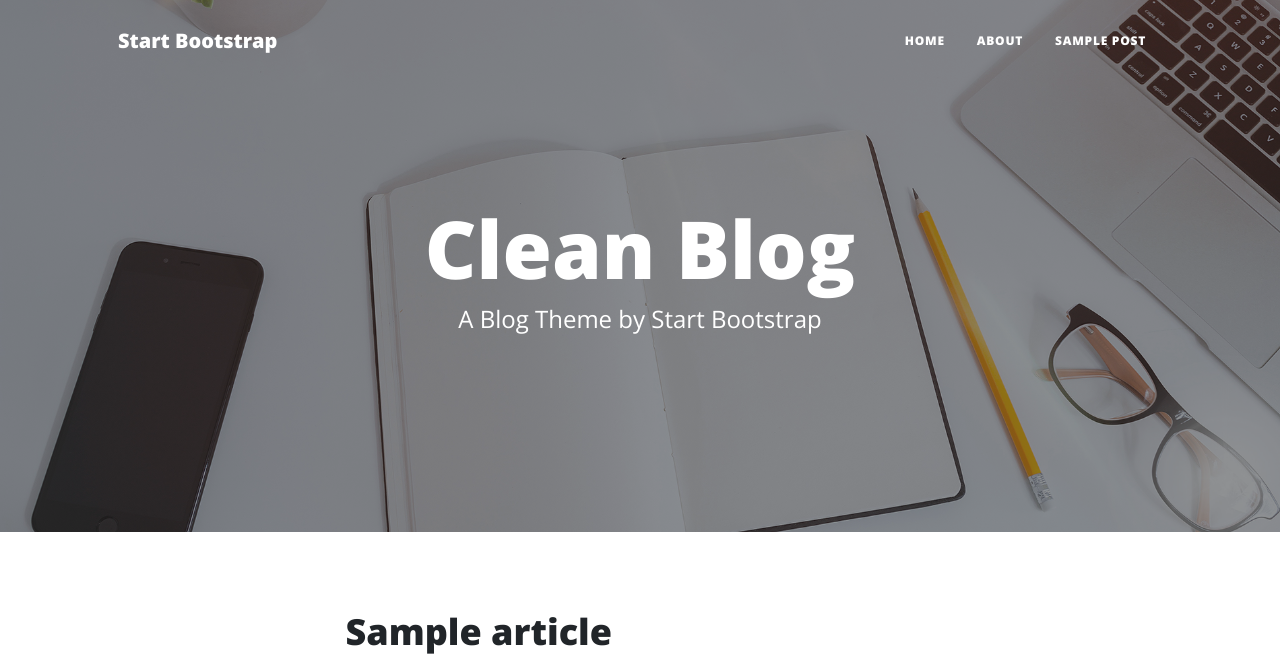
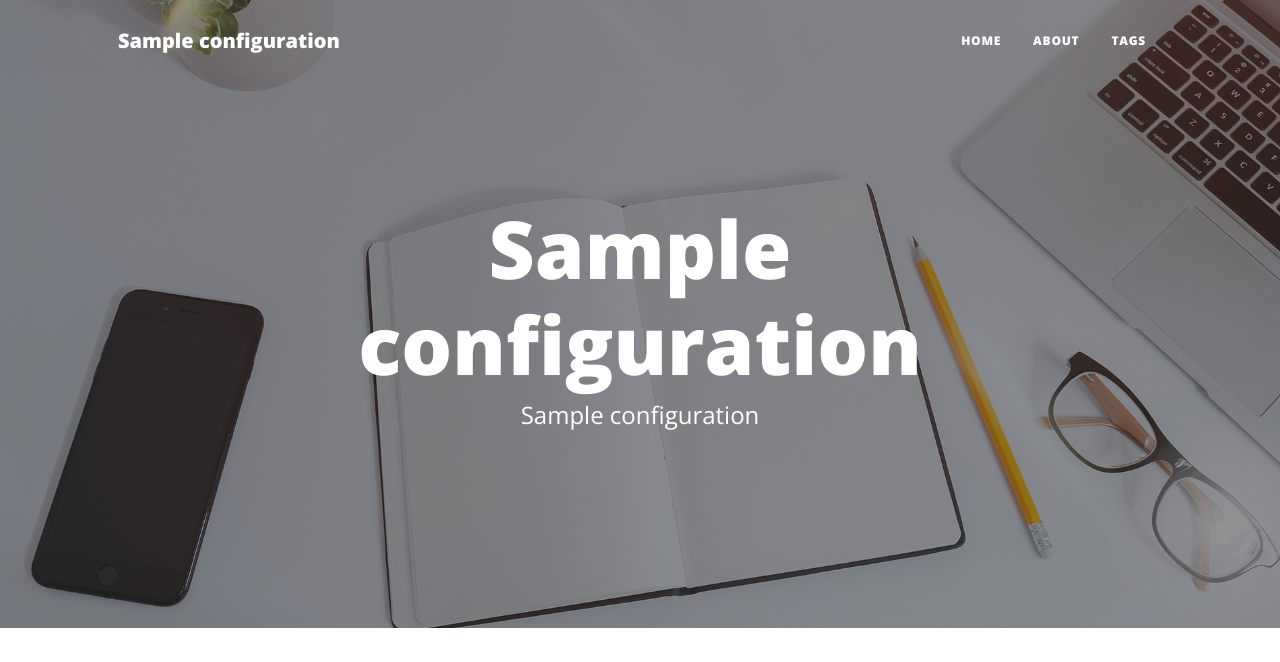
Before and after one commit to estaji/0mid-net, a Django app: page /blog/ in a window 1280 px wide. Shown: the top 662 px of the page. Run offline with Django 4.2, Linux system fonts and the light colour scheme; tables that the repository leaves empty hold one stand-in row (values such as "Sample post"); some libraries are stand-ins or nearby versions.

Commit message:
Add field for blog title and sub-titlein models

```diff
--- a/blog/models.py
+++ b/blog/models.py
@@ -111,3 +111,18 @@ class Configuration(models.Model):
         blank=True,
         verbose_name='Linkedin Account',
     )
+    name = models.CharField(
+        max_length=50,
+        verbose_name='Title in menu bar',
+        default='Blog Name',
+    )
+    title = models.CharField(
+        max_length=70,
+        verbose_name="Title in main page",
+        default='Blog Title',
+    )
+    subtitle = models.CharField(
+        max_length=100,
+        blank=True,
+        verbose_name='Sub-title in main page',
+    )
--- a/templates/blog/base.html
+++ b/templates/blog/base.html
@@ -20,16 +20,16 @@
         <!-- Navigation-->
         <nav class="navbar navbar-expand-lg navbar-light" id="mainNav">
             <div class="container px-4 px-lg-5">
-                <a class="navbar-brand" href="index.html">Start Bootstrap</a>
+                <a class="navbar-brand" href="{% url 'blog:home' %}">{{ settings.name }}</a>
                 <button class="navbar-toggler" type="button" data-bs-toggle="collapse" data-bs-target="#navbarResponsive" aria-controls="navbarResponsive" aria-expanded="false" aria-label="Toggle navigation">
                     Menu
                     <i class="fas fa-bars"></i>
                 </button>
                 <div class="collapse navbar-collapse" id="navbarResponsive">
                     <ul class="navbar-nav ms-auto py-4 py-lg-0">
-                        <li class="nav-item"><a class="nav-link px-lg-3 py-3 py-lg-4" href="#####">Home</a></li>
+                        <li class="nav-item"><a class="nav-link px-lg-3 py-3 py-lg-4" href="{% url 'blog:home' %}">Home</a></li>
                         <li class="nav-item"><a class="nav-link px-lg-3 py-3 py-lg-4" href="{% url 'resume' %}">About</a></li>
-                        <li class="nav-item"><a class="nav-link px-lg-3 py-3 py-lg-4" href="post.html">Sample Post</a></li>
+                        <li class="nav-item"><a class="nav-link px-lg-3 py-3 py-lg-4" href="post.html">Tags</a></li>
                     </ul>
                 </div>
             </div>
--- a/templates/blog/home.html
+++ b/templates/blog/home.html
@@ -8,8 +8,8 @@
             <div class="row gx-4 gx-lg-5 justify-content-center">
                 <div class="col-md-10 col-lg-8 col-xl-7">
                     <div class="site-heading">
-                        <h1>Clean Blog</h1>
-                        <span class="subheading">A Blog Theme by Start Bootstrap</span>
+                        <h1>{{ settings.title }}</h1>
+                        <span class="subheading">{{ settings.subtitle }}</span>
                     </div>
                 </div>
             </div>
```
Also changed, not shown: blog/migrations/0008_configuration_name_configuration_subtitle_and_more.py (added).
